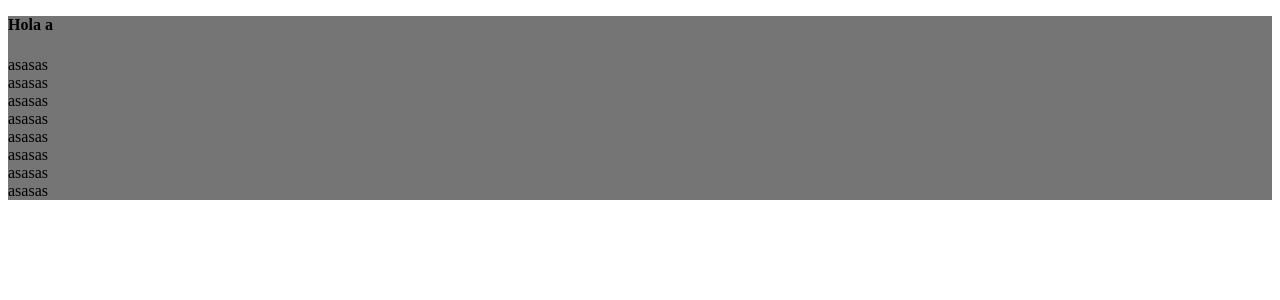
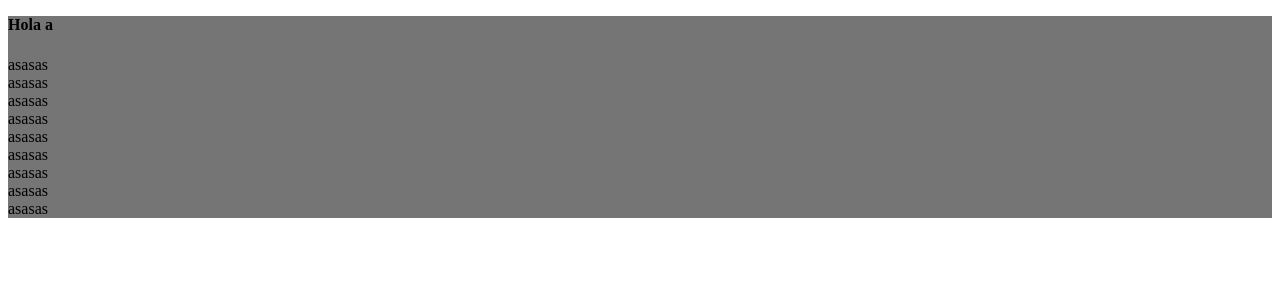
Before and after one commit to candemasjor-es/theramtl, a Symfony app: template templates/profile/index.html.twig in a window 1280 px wide. Shown: the part 239-539 px from the top of the page. Run offline with Twig, Linux system fonts and the light colour scheme; the template is opened without the code that fills it, so the values that code supplies are empty; some libraries are stand-ins or nearby versions.

Commit message:
nuevo creo menu

```diff
--- a/templates/profile/index.html.twig
+++ b/templates/profile/index.html.twig
@@ -15,6 +15,7 @@
         <div class="col-md-4 col-lg-2 col-xxl-2 btn btn-dark btn-block m-1">asasas</div>
         <div class="col-md-4 col-lg-2 col-xxl-2 btn btn-dark btn-block m-1">asasas</div>
         <div class="col-md-4 col-lg-2 col-xxl-2 btn btn-dark btn-block m-1">asasas</div>
+        <div class="col-md-4 col-lg-2 col-xxl-2 btn btn-dark btn-block m-1">asasas</div>
     </div>
 <article>
 {% endblock %}
```
